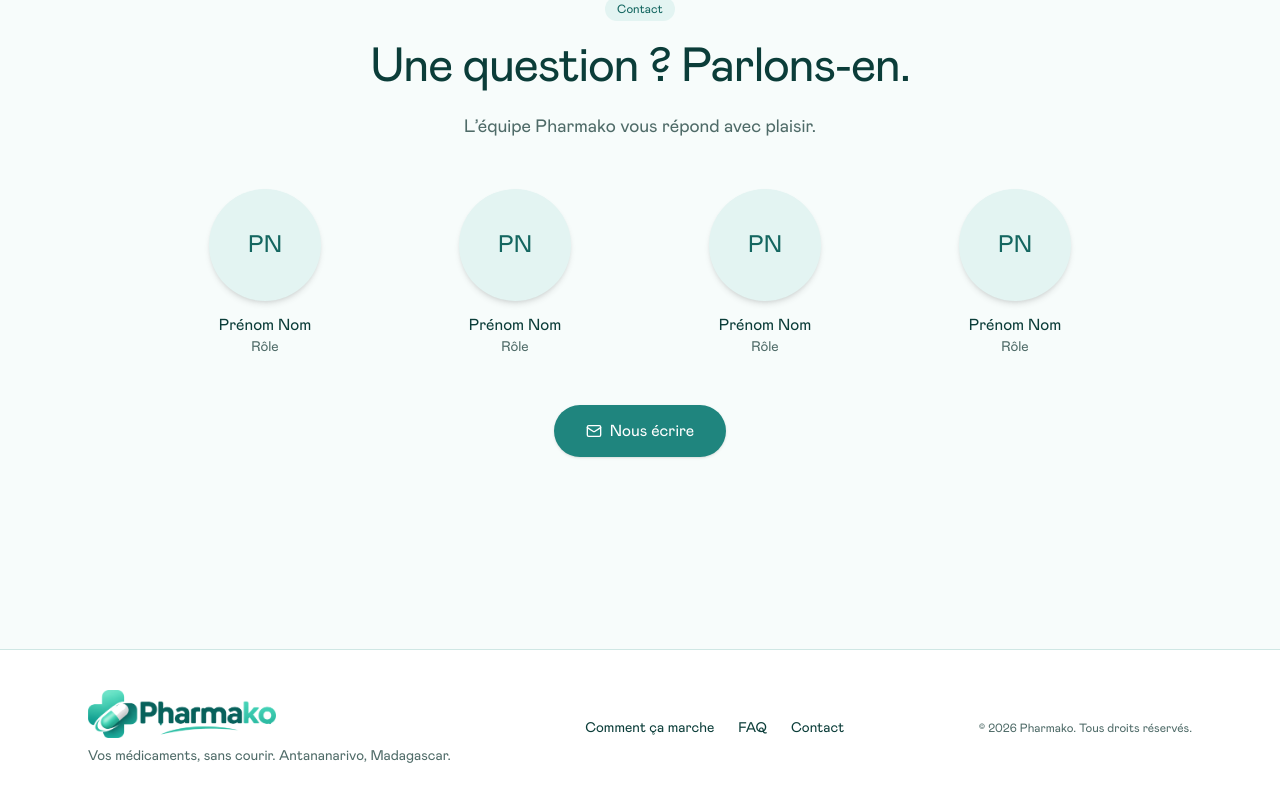
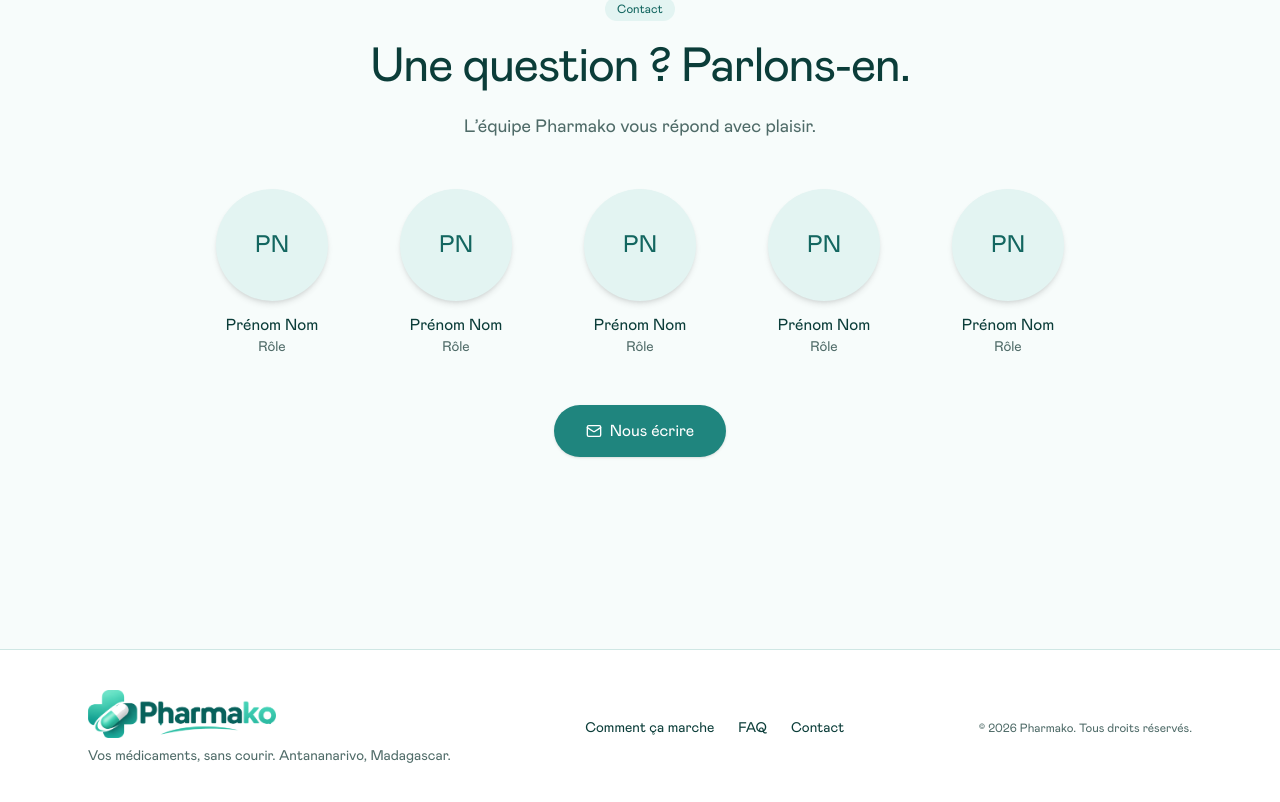
Before and after one commit to Randriantahina/pharmako-landing, a React (Vite) app: page / in a window 1280 px wide. Shown: the part 6903-7705 px from the top of the page. Built offline with nearby package versions, Linux system fonts and the light colour scheme.

Commit message:
feat(contact): show five team members with a wrapping centered layout

```diff
--- a/src/features/contact/data.ts
+++ b/src/features/contact/data.ts
@@ -6,4 +6,5 @@ export const TEAM: readonly TeamMember[] = [
   { name: 'Prénom Nom', role: 'Rôle' },
   { name: 'Prénom Nom', role: 'Rôle' },
   { name: 'Prénom Nom', role: 'Rôle' },
+  { name: 'Prénom Nom', role: 'Rôle' },
 ]
--- a/src/features/contact/ui/Contact.tsx
+++ b/src/features/contact/ui/Contact.tsx
@@ -15,10 +15,10 @@ export function Contact() {
       <SectionHeading tag="Contact" title="Une question ? Parlons-en.">
         L’équipe Pharmako vous répond avec plaisir.
       </SectionHeading>
-      <ul className="mb-12 grid grid-cols-2 gap-6 sm:grid-cols-4">
+      <ul className="mb-12 flex flex-wrap justify-center gap-x-6 gap-y-8">
         {TEAM.map((m, i) => (
           <Reveal key={i} delay={i * 0.08}>
-            <li className="flex flex-col items-center gap-3 text-center">
+            <li className="flex w-36 flex-col items-center gap-3 text-center sm:w-40">
               {m.photo ? (
                 <img src={`${import.meta.env.BASE_URL}team/${m.photo}`} alt={m.name} loading="lazy" className="size-24 rounded-full border-4 border-white object-cover shadow-md sm:size-28" />
               ) : (
```
